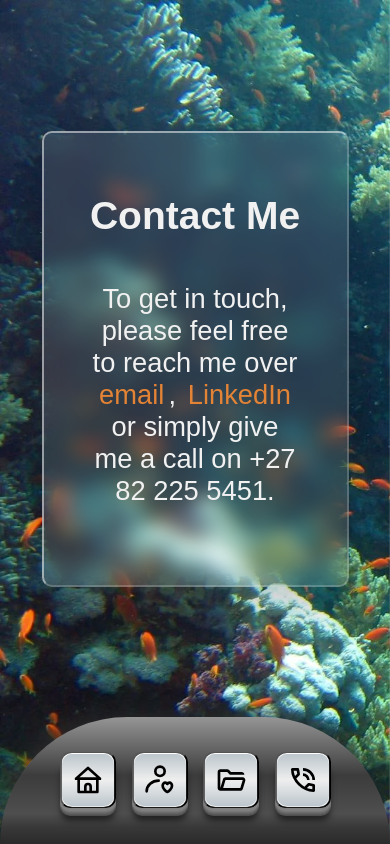
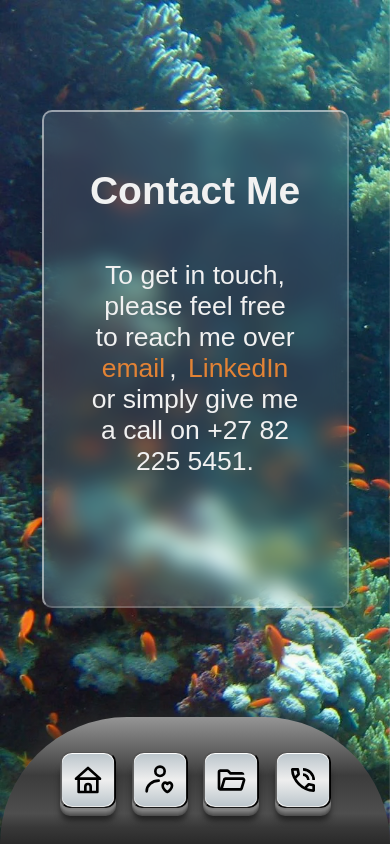
Before and after one commit to Liv4-code/planet-portfolio-site, a React (Create React App) app: page /contact in a window 390 px wide. Built offline with nearby package versions, Linux system fonts and the light colour scheme; a web font is replaced by a local one.

Commit message:
Changed media query rules for contact & about page

```diff
--- a/src/About.scss
+++ b/src/About.scss
@@ -21,7 +21,7 @@ $breakpoint-xsml-cellphone: 400px;
     left: 0;
     right: 0;
     top: 0;
-    bottom: 15%;
+    bottom: 10%;
     padding: 5%;
     width: 600px;
     height: 70vh;
@@ -77,13 +77,11 @@ $breakpoint-xsml-cellphone: 400px;
 
 @media (max-width: $breakpoint-cellphone) {
     .about-glass-card {
-        height: 76vh;
         justify-content: space-evenly;
     }
 
     .about-glass-card__heading {
         padding-top: 4%;
-        height: 12%;
     }
 
     .about-glass-card__text {
--- a/src/Contact.scss
+++ b/src/Contact.scss
@@ -69,13 +69,13 @@ $breakpoint-xsml-cellphone: 400px;
 @media (max-width: $breakpoint-tablet) {
     .contact-glass-card {
         width: 70%;
-        height: 50% !important;
+        height: 55% !important;
     }
 
     .contact-glass-card__text {
         padding: 5%;
         font-size: 4.3vw !important;
-        height: 60% !important;
+        height: 65% !important;
     }
 }
 
@@ -105,7 +105,6 @@ $breakpoint-xsml-cellphone: 400px;
 
 @media (max-width: $breakpoint-xsml-cellphone) {
     .contact-glass-card__text {
-        font-size: 7vw !important;
         width: 76% !important;
     }
 }
--- a/src/Projects.scss
+++ b/src/Projects.scss
@@ -172,6 +172,6 @@ $breakpoint-xsml-cellphone: 400px;
 
 @media (max-width: $breakpoint-xsml-cellphone) {
     .card_project-description {
-        font-size: 4.3vw !important;
+        font-size: 4.1vw !important;
     }
 }
```
